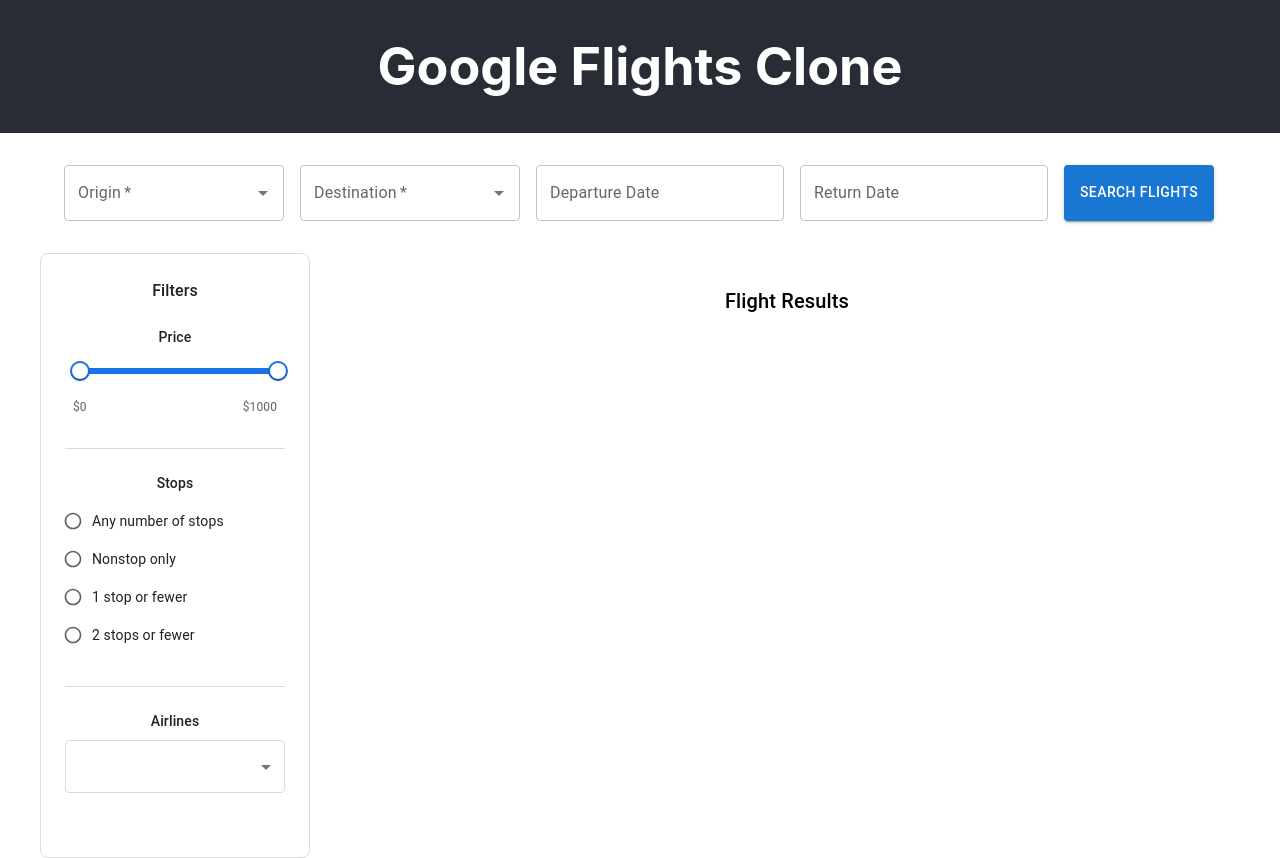
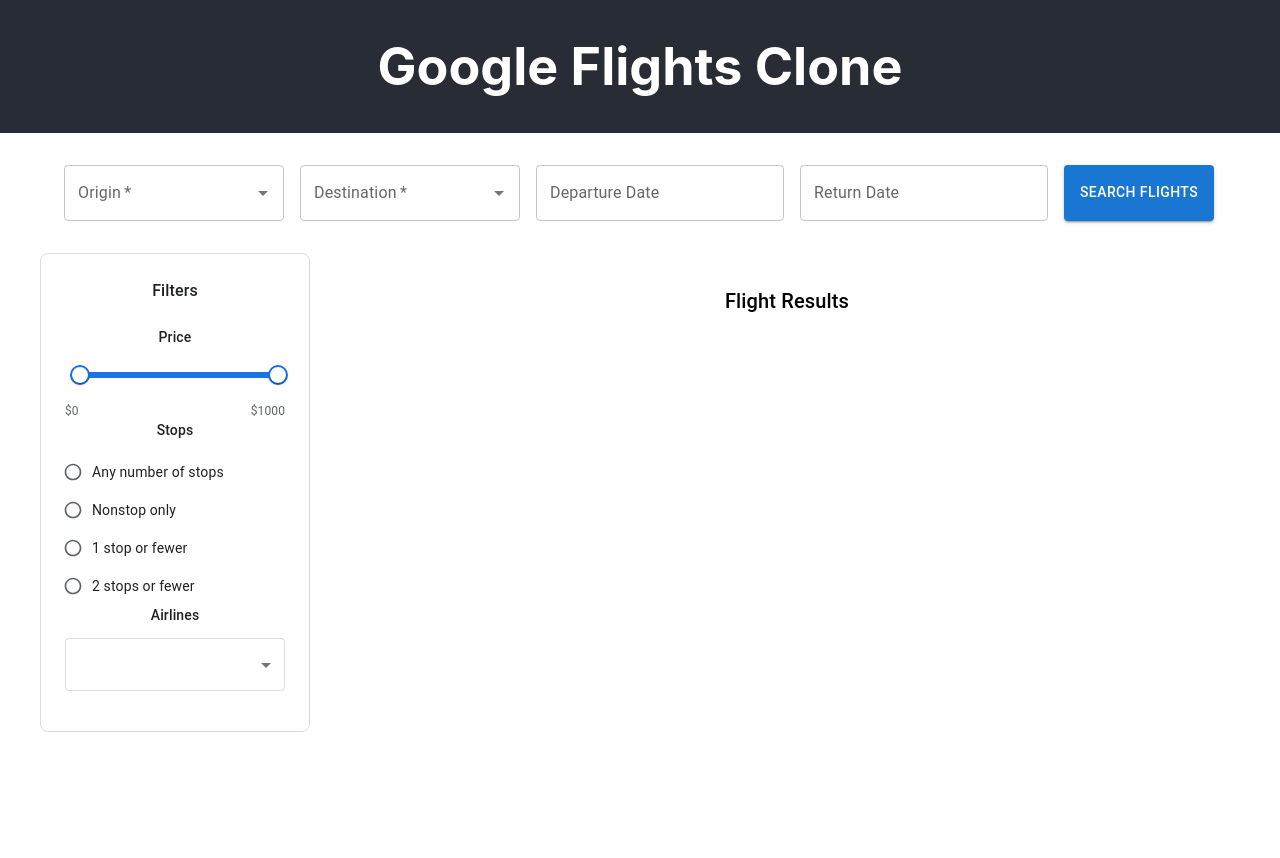
Before and after one commit to bilalsaeed232/clone-google-flights, a React (Create React App) app: page / in a window 1280 px wide. After the commit the page ends 800 px from the top, so only its background shows below. Built offline with nearby package versions, Linux system fonts and the light colour scheme.

Commit message:
adjust filter component styling

```diff
--- a/src/components/styles/FiltersStyles.js
+++ b/src/components/styles/FiltersStyles.js
@@ -7,10 +7,11 @@
     borderRadius: '8px',
     backgroundColor: '#fff',
     padding: 0,
+    height: 'fit-content'
 });
 
 export const FilterContent = styled(Box)({
-    padding: '24px 24px 16px'
+    padding: '24px'
 });
 
 export const FilterTitle = styled(Typography)({
@@ -20,26 +21,22 @@
     marginBottom: '24px'
 });
 
-export const FilterSection = styled(Box)(({ theme }) => ({
-    marginBottom: '32px',
-    '&:not(:first-of-type)': {
-        borderTop: '1px solid #dadce0',
-        paddingTop: '24px'
+export const FilterSection = styled(Box)({
+    '&:last-child': {
+        marginBottom: 0
     }
-}));
+});
 
 export const SectionTitle = styled(Typography)({
     fontSize: '14px',
     fontWeight: 500,
     color: '#202124',
-    marginBottom: '8px'
+    marginBottom: '12px'
 });
 
 export const PriceDisplay = styled(Box)({
     display: 'flex',
     justifyContent: 'space-between',
-    paddingLeft: '8px',
-    paddingRight: '8px',
     marginTop: '8px'
 });
 
```
